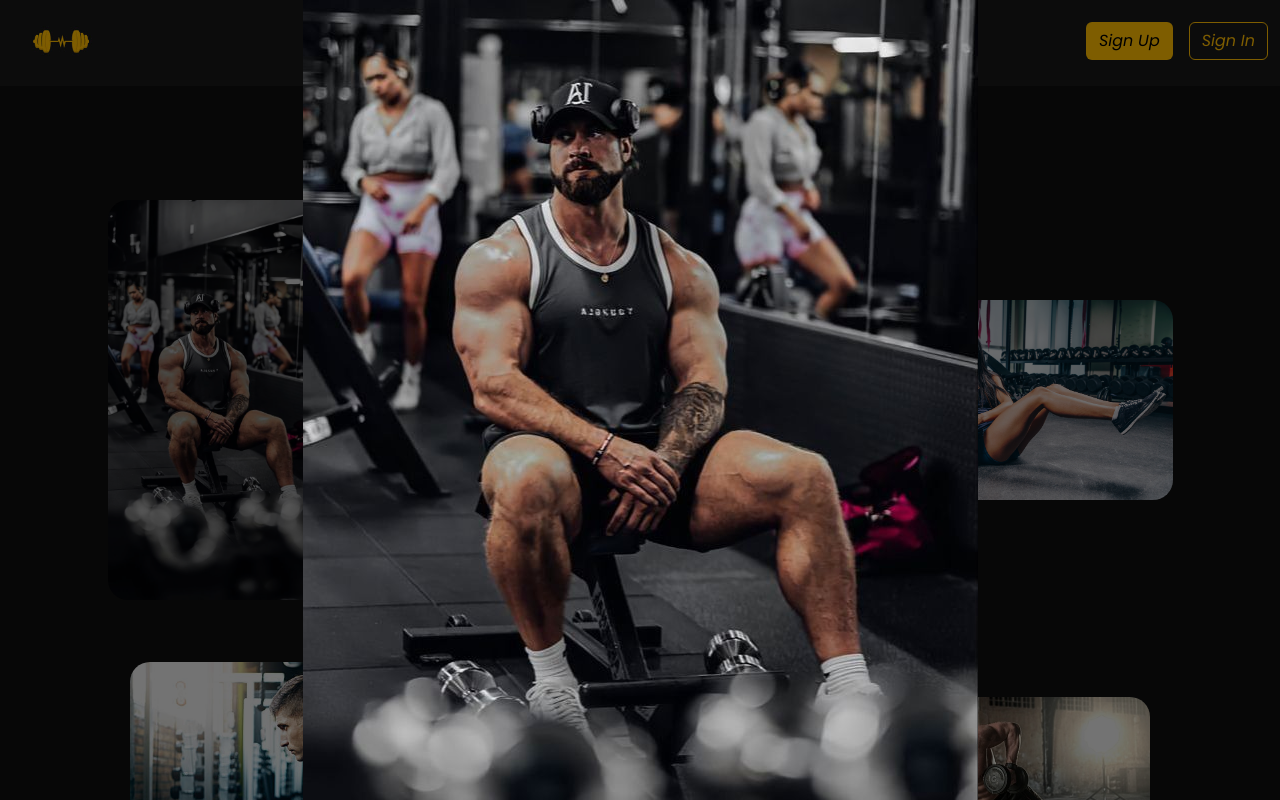
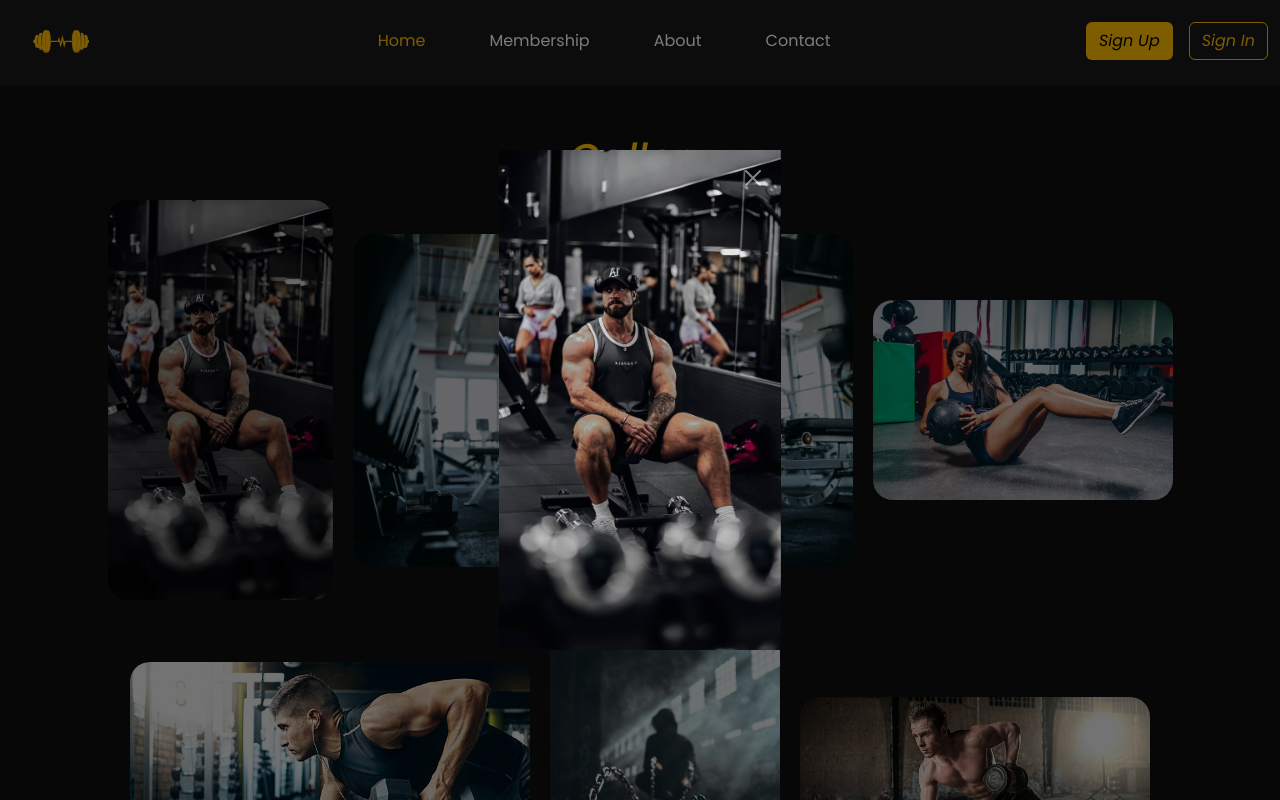
Before and after one commit to marinzilic7/FitZoneGym, a Nuxt app: page / in a window 1280 px wide. Both pictures are taken after a click on the picture 220 px from the left and 1939 px from the top of the page. Shown: the part 1539-2339 px from the top of the page. Built offline with nearby package versions, Linux system fonts and the light colour scheme.

Commit message:
nastavak rada

```diff
--- a/components/Gallery.vue
+++ b/components/Gallery.vue
@@ -111,7 +111,8 @@ const setSelectedImage = (image) => {
               v-if="selectedImage"
               :src="selectedImage.src"
               :alt="selectedImage.alt"
-              class="img-fluid"
+
+              height="500px"
             />
             <button
               type="button"
```
